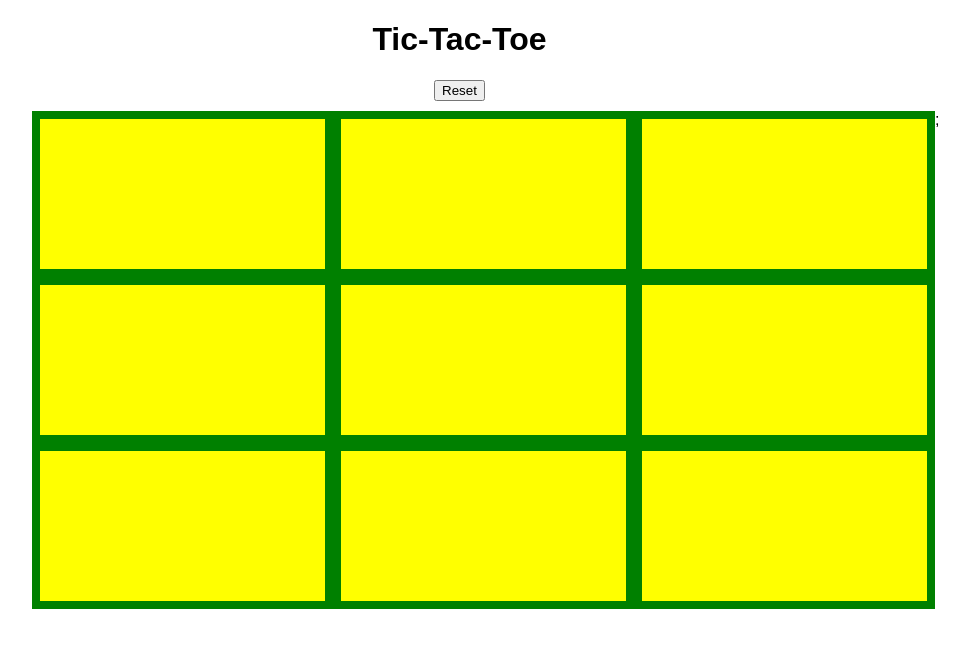
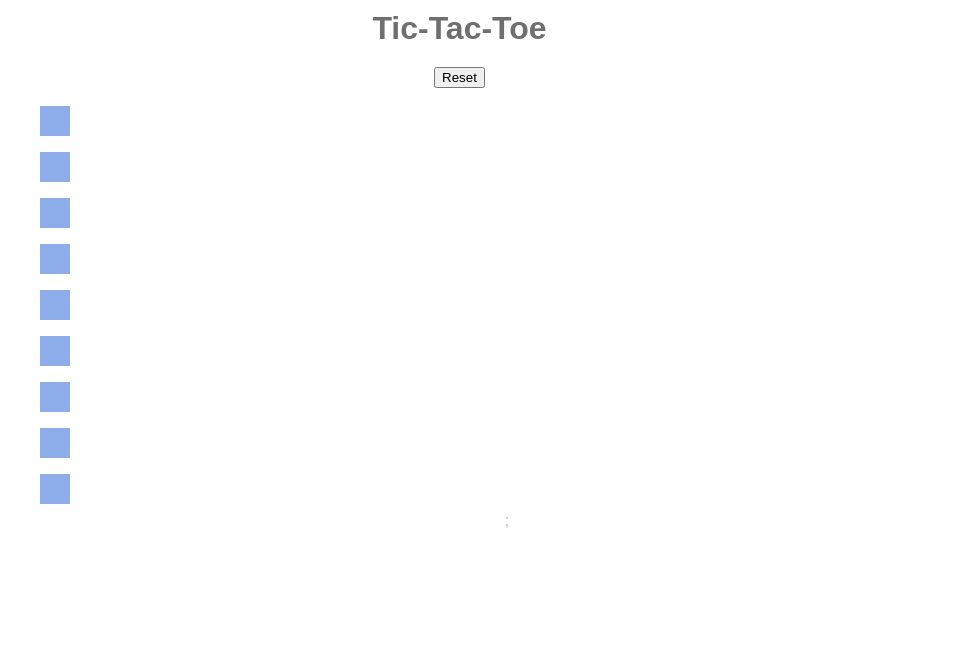
Before and after one commit to bmorelli25/Tic-Tac-Toe, a React (Create React App) app in the folder tic-tac-toe/: page / in a window 1280 px wide. Shown: the top 648 px of the page, without its empty margins (133-1102 px from the left). Built offline with nearby package versions, Linux system fonts and the light colour scheme.

Commit message:
adding flexbox and styling css

```diff
--- a/tic-tac-toe/src/App.css
+++ b/tic-tac-toe/src/App.css
@@ -1,3 +1,12 @@
+h1 {
+  line-height: 1.4;
+  color: #6f6f6f;
+  font-weight: 600;
+  margin-top: .2em;
+  margin-bottom: .5em;
+}
+
+
 button {
   display: block;
   margin: 0 auto;
--- a/tic-tac-toe/src/Tile.css
+++ b/tic-tac-toe/src/Tile.css
@@ -1,9 +1,8 @@
-.tile {
+/*.tile {
   width: 30%;
   height: 150px;
-  font-size: 60px;
-  background: yellow;
-  border: 8px solid green;
+  font-size: 2.4em;
+  border: 2px solid rgba(111, 111, 111, 0.75);
   display: inline-block;
   float: left;
   text-align: center;
@@ -13,4 +12,15 @@
 p {
   margin: 0;
   padding: 0;
+}*/
+
+.parent{
+  display: flex;
 }
+
+.tile {
+  width: 30px;
+  height: 30px;
+  background-color: #8cacea;
+  margin: 8px;
+}
--- a/tic-tac-toe/src/Tile.jsx
+++ b/tic-tac-toe/src/Tile.jsx
@@ -8,8 +8,10 @@ export default class Tile extends Component {
   }
   render() {
     return (
-      <div className={"tile " + this.props.loc} onClick={() => this.tileClick(this.props)}>
-        <p>{this.props.value}</p>
+      <div className="parent">
+        <div className={"tile " + this.props.loc} onClick={() => this.tileClick(this.props)}>
+          <p>{this.props.value}</p>
+        </div>
       </div>
     )
   }
--- a/tic-tac-toe/src/index.css
+++ b/tic-tac-toe/src/index.css
@@ -1,7 +1,8 @@
 body {
+  color: #b6b5ca;
+  font-family: 'Arial', sans-serif;
   margin: 0;
-  padding: 0;
-  font-family: sans-serif;
+  text-align: center;
 }
 
 #root {
```
